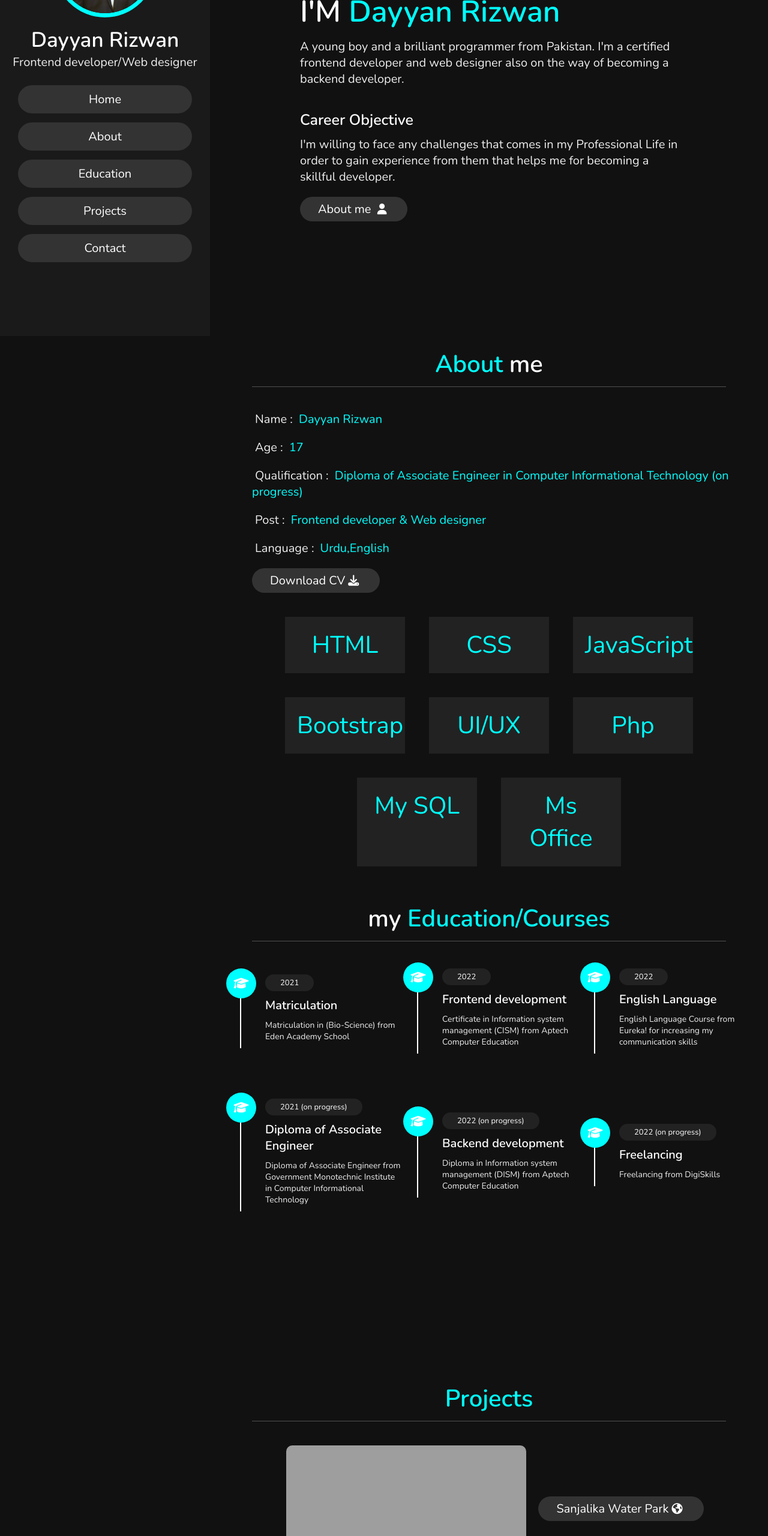
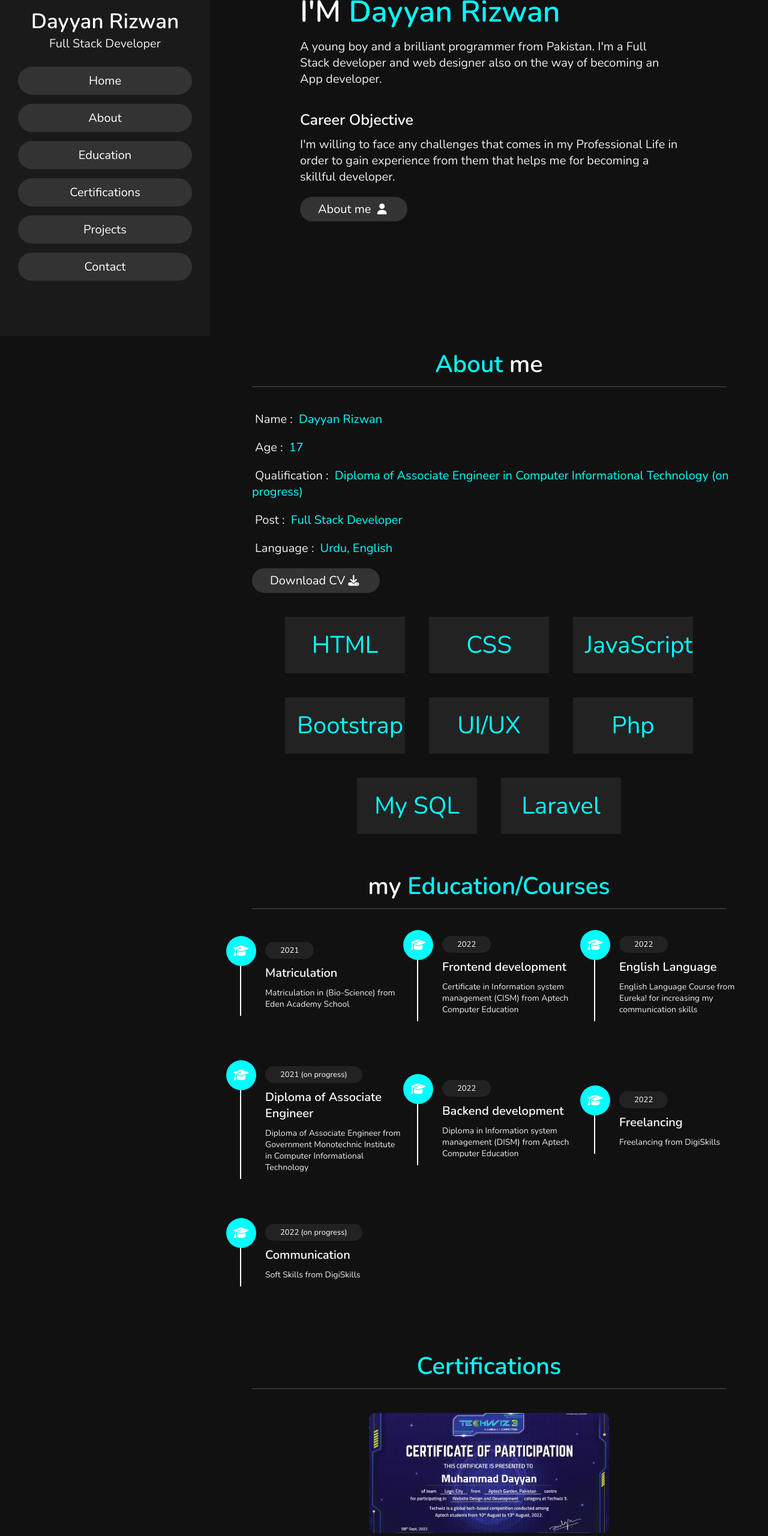
Before and after one commit to Dayyan70/Portfolio, a plain HTML site: page index.html in a window 1280 px wide. Shown: the part 240-2800 px from the top of the page at 60% size. Drawn offline with nearby package versions, Linux system fonts and the light colour scheme; grey boxes are pictures that could not be loaded.

Commit message:
Update index.html

```diff
--- a/index.html
+++ b/index.html
@@ -10,7 +10,7 @@
     <script src="https://kit.fontawesome.com/71c14e49ce.js" crossorigin="anonymous"></script>
     <!-- custom css file link  -->
     <link rel="stylesheet" href="style.css">
-    <link rel="icon" href="images/Borcelle.png">
+    <link rel="icon" href="images/output-onlinejpgtools.png">
 
 </head>
 
@@ -23,7 +23,7 @@
         <div class="user">
             <img src="images/pic(2).jpg" alt="">
             <h3 class="name">Dayyan Rizwan</h3>
-            <p class="post">Frontend developer/Web designer</p>
+            <p class="post">Full Stack Developer</p>
         </div>
 
 
@@ -32,6 +32,7 @@
                 <li><a href="#home">Home</a></li>
                 <li><a href="#about">About</a></li>
                 <li><a href="#education">Education</a></li>
+                <li><a href="#certificate">Certifications</a></li>
                 <li><a href="#portfolio">Projects</a></li>
                 <li><a href="#contact">Contact</a></li>
             </ul>
@@ -49,8 +50,8 @@
 
         <h3>HI THERE !</h3>
         <h1>I'M <span>Dayyan Rizwan</span></h1>
-        <p> A young boy and a brilliant programmer from Pakistan. I'm a certified frontend developer and web designer
-            also on the way of becoming a backend developer.
+        <p> A young boy and a brilliant programmer from Pakistan. I'm a Full Stack developer and web designer
+            also on the way of becoming an App developer.
         </p>
         <br>
         <br>
@@ -80,8 +81,8 @@
                 <h3> <span> Age : </span> 17 </h3>
                 <h3> <span> Qualification : </span> Diploma of Associate Engineer in
                     Computer Informational Technology (on progress)</h3>
-                <h3> <span> Post : </span> Frontend developer & Web designer </h3>
-                <h3> <span> Language : </span> Urdu,English </h3>
+                <h3> <span> Post : </span> Full Stack Developer </h3>
+                <h3> <span> Language : </span> Urdu, English </h3>
                 <a href="CV.pdf" target="_blank"><button class="btn"> Download CV<i class="fas fa-download"></i>
                     </button></a>
             </div>
@@ -117,7 +118,7 @@
                 </div>
 
                 <div class="box">
-                    <span>Ms Office</span>
+                    <span>Laravel</span>
                 </div>
 
 
@@ -171,26 +172,26 @@
 
             <div class="box">
                 <i class="fas fa-graduation-cap"></i>
-                <span>2022 (on progress)</span>
+                <span>2022</span>
                 <h3>Backend development</h3>
                 <p>Diploma in Information system management (DISM) from Aptech Computer Education</p>
             </div>
 
-            <!-- <div class="box">
+
+
+            <div class="box">
                 <i class="fas fa-graduation-cap"></i>
-                <span>2022 (on progress)</span>
-                <h3>Digital Marketing</h3>
-                <p>Digital Marketing from DigiSkills</p>
-            </div> -->
+                <span>2022</span>
+                <h3>Freelancing</h3>
+                <p>Freelancing from DigiSkills</p>
+            </div>
 
             <div class="box">
                 <i class="fas fa-graduation-cap"></i>
                 <span>2022 (on progress)</span>
-                <h3>Freelancing</h3>
-                <p>Freelancing from DigiSkills</p>
+                <h3>Communication</h3>
+                <p>Soft Skills from DigiSkills</p>
             </div>
-
-
 
 
         </div>
@@ -198,6 +199,32 @@
     </section>
 
     <!-- education section ends -->
+
+    <!-- Certification starts -->
+
+    <section class="portfolio" id="certificate">
+
+        <h1 class="heading"><span>Certifications</span> </h1>
+
+        <div class="box-container">
+            <div class="box">
+                <img src="images/MUHAMMAD DAYYAN.jpg">
+            </div>
+            <br>
+            <h1 class="home"><span style="color:var(--yellow);">Techwiz (Global Software Competition)</span></h1>
+        </div>
+
+        <div class="box-container">
+            <div class="box">
+                <img src="images/ss.png">
+            </div>
+            <br>
+            <h1 class="home"><span style="color:var(--yellow);">Freelancing (Training Certificate from DigiSkills)</span></h1>
+        </div>
+
+    </section>
+
+    <!-- Certifications ends -->
 
     <!-- portfolio section starts  -->
 
@@ -208,14 +235,23 @@
         <div class="box-container">
 
             <div class="box">
+                <img src="images/Capture - Copy.PNG">
+            </div>
+            <br>
+            <a href="https://dayyan70.github.io/foody/" target="_blank"><button class="btn">Foody Restaurant
+                    <i class="fa-solid fa-earth-americas"></i></button></a>
+
+            <div class="box">
                 <img src="images/home.PNG">
             </div>
+            <br>
             <a href="https://eprojects.azfamtech.com/Waterworld/Home.html" target="_blank"><button class="btn">Sanjalika
                     Water Park<i class="fa-solid fa-earth-americas"></i></button></a>
 
             <div class="box">
                 <img src="images/pro.png">
             </div>
+            <br>
             <a href="https://dayyan70.github.io/hannangraphs/" target="_blank"><button class="btn">Brother's Portfolio
                     <i class="fa-solid fa-earth-americas"></i></button></a>
 
```
